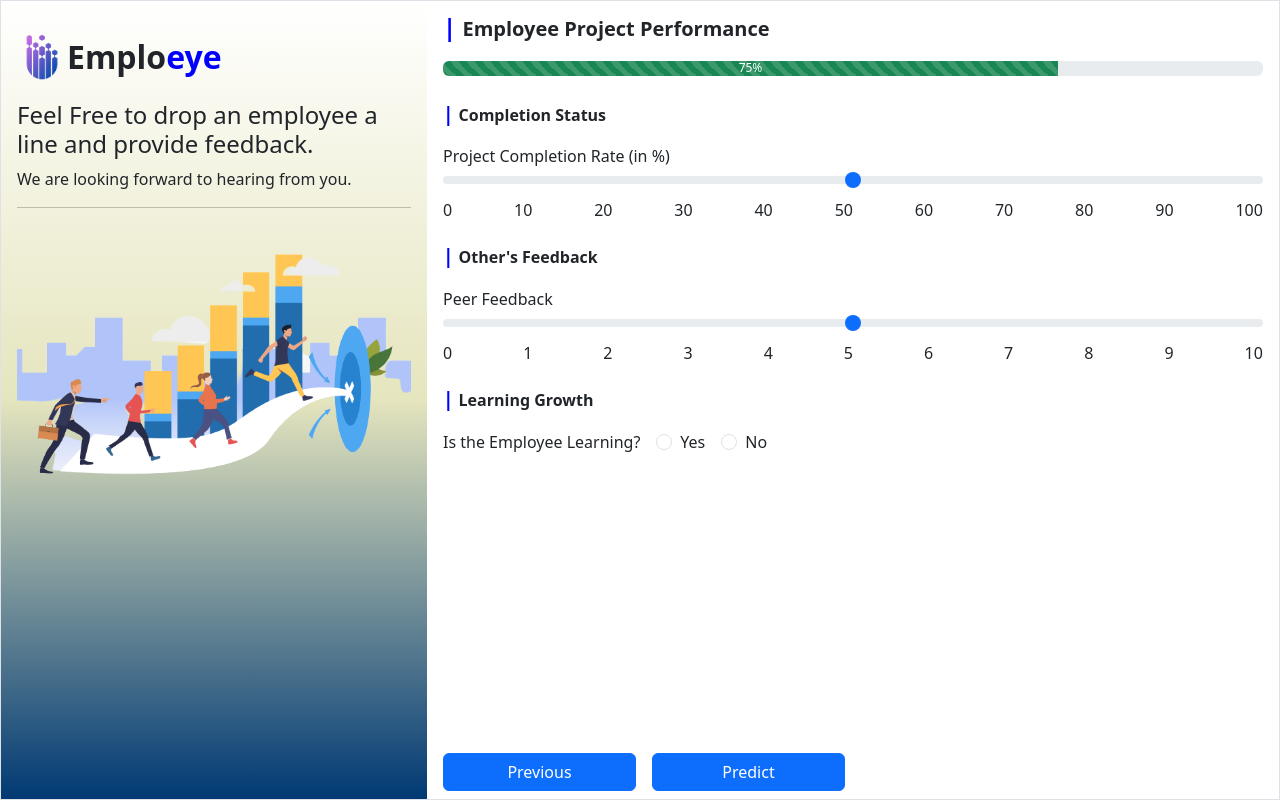
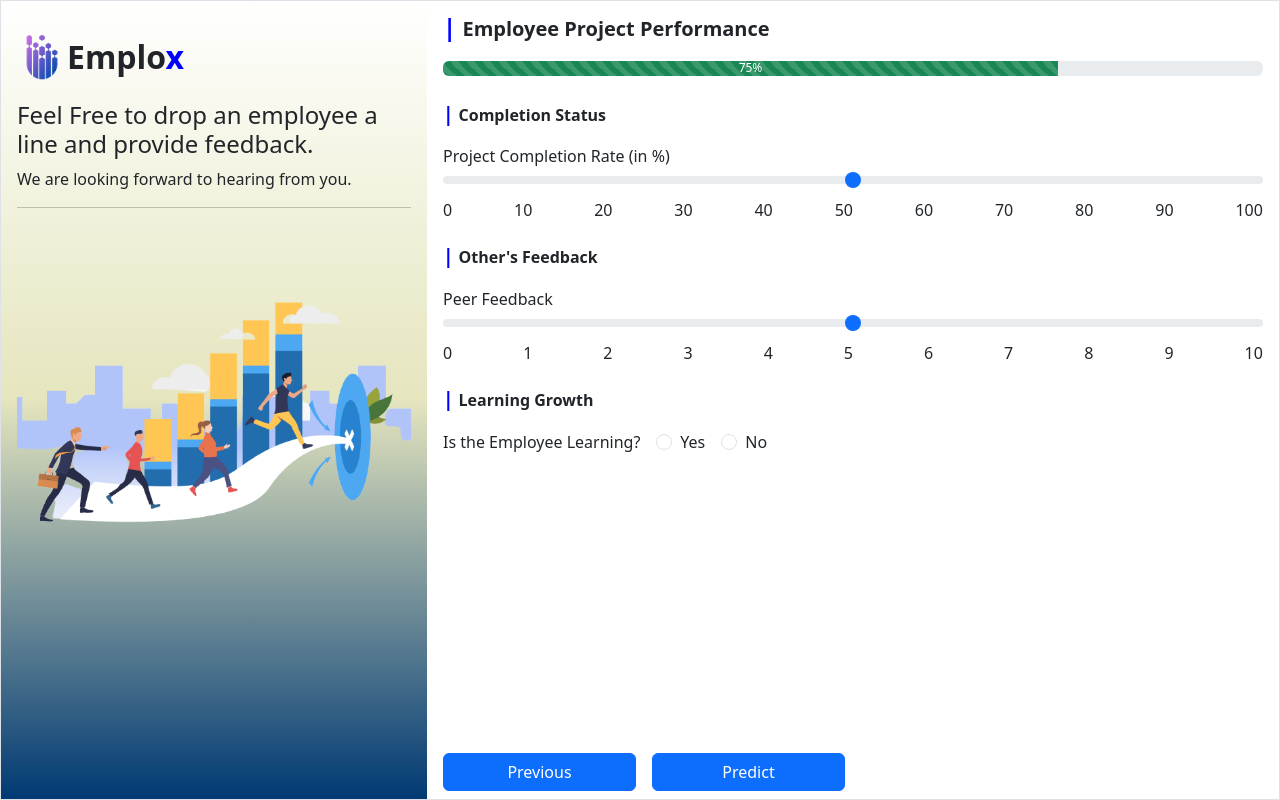
Before and after one commit to gracyspatel/emplox, a Python web app: template templates/employee_project.html in a window 1280 px wide. Run offline with Jinja, Linux system fonts and the light colour scheme; the template is opened without the code that fills it, so the values that code supplies are empty.

Commit message:
image-change

```diff
--- a/templates/Components/_layout.html
+++ b/templates/Components/_layout.html
@@ -4,7 +4,7 @@
     <meta charset="UTF-8" />
     <meta name="viewport" content="width=device-width, user-scalable=no, initial-scale=1.0, maximum-scale=1.0, minimum-scale=1.0" />
     <meta http-equiv="X-UA-Compatible" content="ie=edge" />
-    <title>Emploeye</title>
+    <title>Emplox</title>
     <link rel="shortcut icon" href="{{ url_for('static', filename='images/Logo.png') }}" />
     <link rel="stylesheet" type="text/css" href="{{ url_for('static', filename='css/styles.css') }}" />
     <link href="https://cdn.jsdelivr.net/npm/bootstrap@5.3.0-alpha3/dist/css/bootstrap.min.css" rel="stylesheet" integrity="sha384-KK94CHFLLe+nY2dmCWGMq91rCGa5gtU4mk92HdvYe+M/SXH301p5ILy+dN9+nJOZ" crossorigin="anonymous" />
@@ -20,7 +20,7 @@
               <div class="d-flex align-items-center">
                 <img class="img-fluid" style="max-width: 50px; max-height: 60px" src="{{url_for('static', filename='images/Logo.png')}}" alt="image" />
                 <p class="navbar-brand fs-2 pt-3">
-                  <b>Emplo<span class="text-color">eye</span></b>
+                  <b>Emplo<span class="text-color">x</span></b>
                 </p>
               </div>
               <h4 class="pt-1 font-weight-bold">
@@ -30,7 +30,7 @@
               <hr />
             </div>
             <div>
-              <img class="img-fluid" src="{{url_for('static', filename='images/performance.png')}}" alt="image" />
+              <img class="img-fluid mt-5" src="{{url_for('static', filename='images/performance.png')}}" alt="image" />
             </div>
           </div>
         </div>
```
